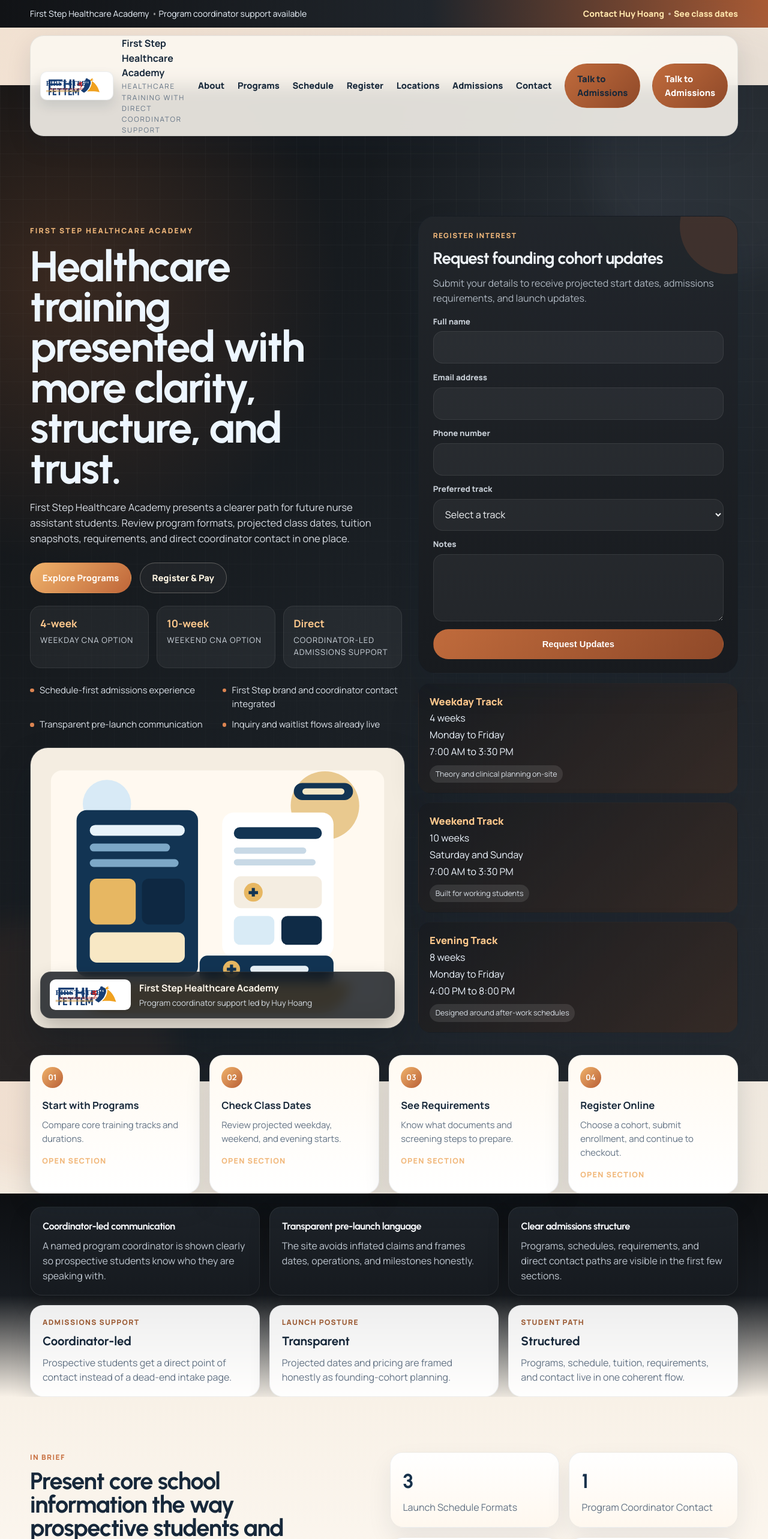
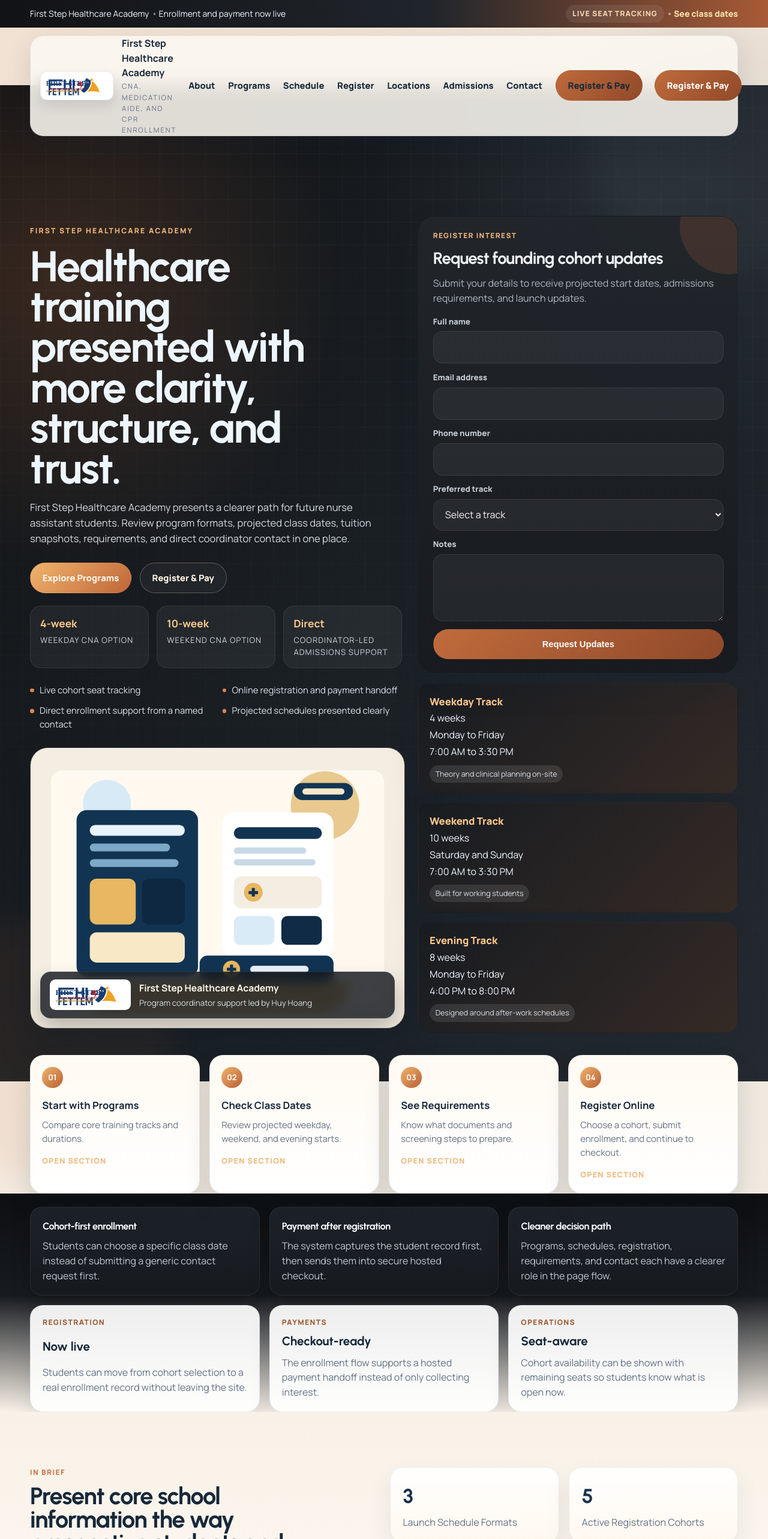
Before and after one commit to garybs16/Huy-Website, a React (Vite) app: page / in a window 1280 px wide. Shown: the top 2566 px of the page at 60% size. Built offline with nearby package versions, Linux system fonts and the light colour scheme; no server answers.

Commit message:
Refine landing page hierarchy and reduce duplicate CTAs

```diff
--- a/src/App.css
+++ b/src/App.css
@@ -34,12 +34,12 @@
 }
 
 .utility-copy span + span,
-.utility-links a + a {
+.utility-links > * + * {
   position: relative;
 }
 
 .utility-copy span + span::before,
-.utility-links a + a::before {
+.utility-links > * + *::before {
   content: "";
   position: absolute;
   left: -0.54rem;
@@ -54,6 +54,20 @@
 .utility-links a {
   color: #ffe5ab;
   font-weight: 800;
+}
+
+.utility-pill {
+  display: inline-flex;
+  align-items: center;
+  min-height: 1.9rem;
+  padding: 0.2rem 0.7rem;
+  border-radius: 999px;
+  background: rgba(255, 255, 255, 0.08);
+  color: #f6d7b7;
+  font-size: 0.77rem;
+  font-weight: 800;
+  letter-spacing: 0.08em;
+  text-transform: uppercase;
 }
 
 .navbar {
@@ -146,6 +160,11 @@
   color: #17283a;
   font-size: 0.92rem;
   font-weight: 800;
+}
+
+.nav-cta,
+.menu-cta {
+  white-space: nowrap;
 }
 
 .menu-cta {
--- a/src/App.jsx
+++ b/src/App.jsx
@@ -67,10 +67,10 @@
 ];
 
 const proofPoints = [
-  "Schedule-first admissions experience",
-  "First Step brand and coordinator contact integrated",
-  "Transparent pre-launch communication",
-  "Inquiry and waitlist flows already live",
+  "Live cohort seat tracking",
+  "Online registration and payment handoff",
+  "Direct enrollment support from a named contact",
+  "Projected schedules presented clearly",
 ];
 
 const heroHighlights = [
@@ -104,26 +104,26 @@
 
 const stats = [
   { value: "3", label: "launch schedule formats" },
-  { value: "1", label: "program coordinator contact" },
+  { value: "5", label: "active registration cohorts" },
   { value: "15", label: "target seats per cohort" },
-  { value: "1:1", label: "admissions guidance model" },
+  { value: "24h", label: "target admissions response" },
 ];
 
 const announcementCards = [
   {
-    label: "Admissions support",
-    value: "Coordinator-led",
-    detail: "Prospective students get a direct point of contact instead of a dead-end intake page.",
-  },
-  {
-    label: "Launch posture",
-    value: "Transparent",
-    detail: "Projected dates and pricing are framed honestly as founding-cohort planning.",
-  },
-  {
-    label: "Student path",
-    value: "Structured",
-    detail: "Programs, schedule, tuition, requirements, and contact live in one coherent flow.",
+    label: "Registration",
+    value: "Now live",
+    detail: "Students can move from cohort selection to a real enrollment record without leaving the site.",
+  },
+  {
+    label: "Payments",
+    value: "Checkout-ready",
+    detail: "The enrollment flow supports a hosted payment handoff instead of only collecting interest.",
+  },
+  {
+    label: "Operations",
+    value: "Seat-aware",
+    detail: "Cohort availability can be shown with remaining seats so students know what is open now.",
   },
 ];
 
@@ -174,16 +174,16 @@
 
 const trustSignals = [
   {
-    title: "Coordinator-led communication",
-    detail: "A named program coordinator is shown clearly so prospective students know who they are speaking with.",
-  },
-  {
-    title: "Transparent pre-launch language",
-    detail: "The site avoids inflated claims and frames dates, operations, and milestones honestly.",
-  },
-  {
-    title: "Clear admissions structure",
-    detail: "Programs, schedules, requirements, and direct contact paths are visible in the first few sections.",
+    title: "Cohort-first enrollment",
+    detail: "Students can choose a specific class date instead of submitting a generic contact request first.",
+  },
+  {
+    title: "Payment after registration",
+    detail: "The system captures the student record first, then sends them into secure hosted checkout.",
+  },
+  {
+    title: "Cleaner decision path",
+    detail: "Programs, schedules, registration, requirements, and contact each have a clearer role in the page flow.",
   },
 ];
 
@@ -244,31 +244,31 @@
 
 const supportItems = [
   {
-    title: "Admissions walkthrough",
-    detail: "Move from first inquiry to documents, track selection, and enrollment packet with clear guidance.",
-  },
-  {
-    title: "Career-facing support",
-    detail: "Position the school around practical outcomes and healthcare partner conversations instead of vague marketing.",
-  },
-  {
-    title: "Transparent updates",
-    detail: "Keep launch messaging honest so prospective students understand what is planned now and what comes next.",
+    title: "Cohort selection support",
+    detail: "Help students compare weekday, weekend, and evening options before they commit to a start date.",
+  },
+  {
+    title: "Registration follow-through",
+    detail: "Capture enrollment details once, then move cleanly into payment and admissions follow-up.",
+  },
+  {
+    title: "Document readiness",
+    detail: "Keep required ID, health forms, and screening steps visible so students know what to prepare early.",
   },
 ];
 
 const standardsItems = [
   {
-    title: "Admissions clarity",
-    detail: "Program length, track format, requirements, and next steps are shown before asking for a commitment.",
-  },
-  {
-    title: "Operational honesty",
-    detail: "Projected dates stay labeled as projected until approvals, scheduling, and placements are fully confirmed.",
+    title: "Less repetition",
+    detail: "The interface should move from overview to enrollment without repeating the same message in every section.",
+  },
+  {
+    title: "Operational clarity",
+    detail: "Program length, cohort timing, tuition, requirements, and next steps should be visible before checkout starts.",
   },
   {
     title: "Direct communication",
-    detail: "Students can reach a named coordinator rather than being pushed into a generic contact queue.",
+    detail: "When students need help, they should still have a clear path to a named admissions contact.",
   },
 ];
 
@@ -594,10 +594,10 @@
         <div className="container utility-inner">
           <div className="utility-copy">
             <span>First Step Healthcare Academy</span>
-            <span>Program coordinator support available</span>
+            <span>Enrollment and payment now live</span>
           </div>
           <div className="utility-links">
-            <a href="#contact">Contact Huy Hoang</a>
+            <span className="utility-pill">Live seat tracking</span>
             <a href="#schedule">See class dates</a>
           </div>
         </div>
@@ -609,7 +609,7 @@
             <img className="brand-logo" src={firstStepLogo} alt="First Step Healthcare Academy logo" />
             <span className="brand-text">
               <strong>First Step Healthcare Academy</strong>
-              <span>Healthcare training with direct coordinator support</span>
+              <span>CNA, medication aide, and CPR enrollment</span>
             </span>
           </a>
 
@@ -632,13 +632,13 @@
                 {item.label}
               </a>
             ))}
-            <a href="#contact" className="btn btn-primary menu-cta" onClick={handleNavClick}>
-              Talk to Admissions
+            <a href="#register" className="btn btn-primary menu-cta" onClick={handleNavClick}>
+              Register & Pay
             </a>
           </div>
 
-          <a href="#contact" className="btn btn-primary nav-cta">
-            Talk to Admissions
+          <a href="#register" className="btn btn-primary nav-cta">
+            Register & Pay
           </a>
         </div>
       </nav>
@@ -1021,7 +1021,7 @@
             </article>
 
             <article className="registration-form-panel reveal delay-1">
-              <h3>Register Student</h3>
+              <h3>Start Enrollment</h3>
               {cohortLoadError ? <p className="section-note">{cohortLoadError}</p> : null}
 
               <form className="enrollment-form" onSubmit={handleEnrollmentSubmit}>
@@ -1213,7 +1213,7 @@
                   className="btn btn-primary"
                   disabled={enrollmentPending || cohorts.length === 0}
                 >
-                  {enrollmentPending ? "Preparing checkout..." : "Register Student"}
+                  {enrollmentPending ? "Preparing checkout..." : "Start Enrollment"}
                 </button>
               </form>
 
@@ -1285,7 +1285,7 @@
             <div className="info-stack reveal delay-1">
               <article className="info-card">
                 <p className="card-label">Launch note</p>
-                <h3>Transparent positioning</h3>
+                <h3>Founding cohort note</h3>
                 <p>
                   Dates and pricing are shown as founding-cohort planning until final operations,
                   approvals, and enrollment workflows are fully locked.
@@ -1432,17 +1432,18 @@
             </article>
 
             <article className="profile-card reveal delay-1">
-              <p className="card-label">Coordinator Profile</p>
-              <h3>Huy Hoang</h3>
-              <p className="profile-role">Program Coordinator</p>
+              <p className="card-label">Enrollment Office</p>
+              <h3>What students can expect after registering</h3>
+              <p className="profile-role">Admissions follow-through</p>
               <p>
-                Front-facing admissions support is anchored to a named coordinator so students know
-                who is handling questions, updates, and follow-up.
+                Once a student submits registration, admissions can confirm seat status, document
+                readiness, payment completion, and next-step timing without sending them back
+                through a generic intake loop.
               </p>
               <ul className="profile-points">
-                <li>Phone: (949) 407-9581</li>
-                <li>Email: huyh@firststepha.org</li>
-                <li>Brand: First Step Healthcare Academy</li>
+                <li>Seat confirmation and cohort review</li>
+                <li>Document checklist follow-up</li>
+                <li>Payment and onboarding support</li>
               </ul>
             </article>
           </div>
```
